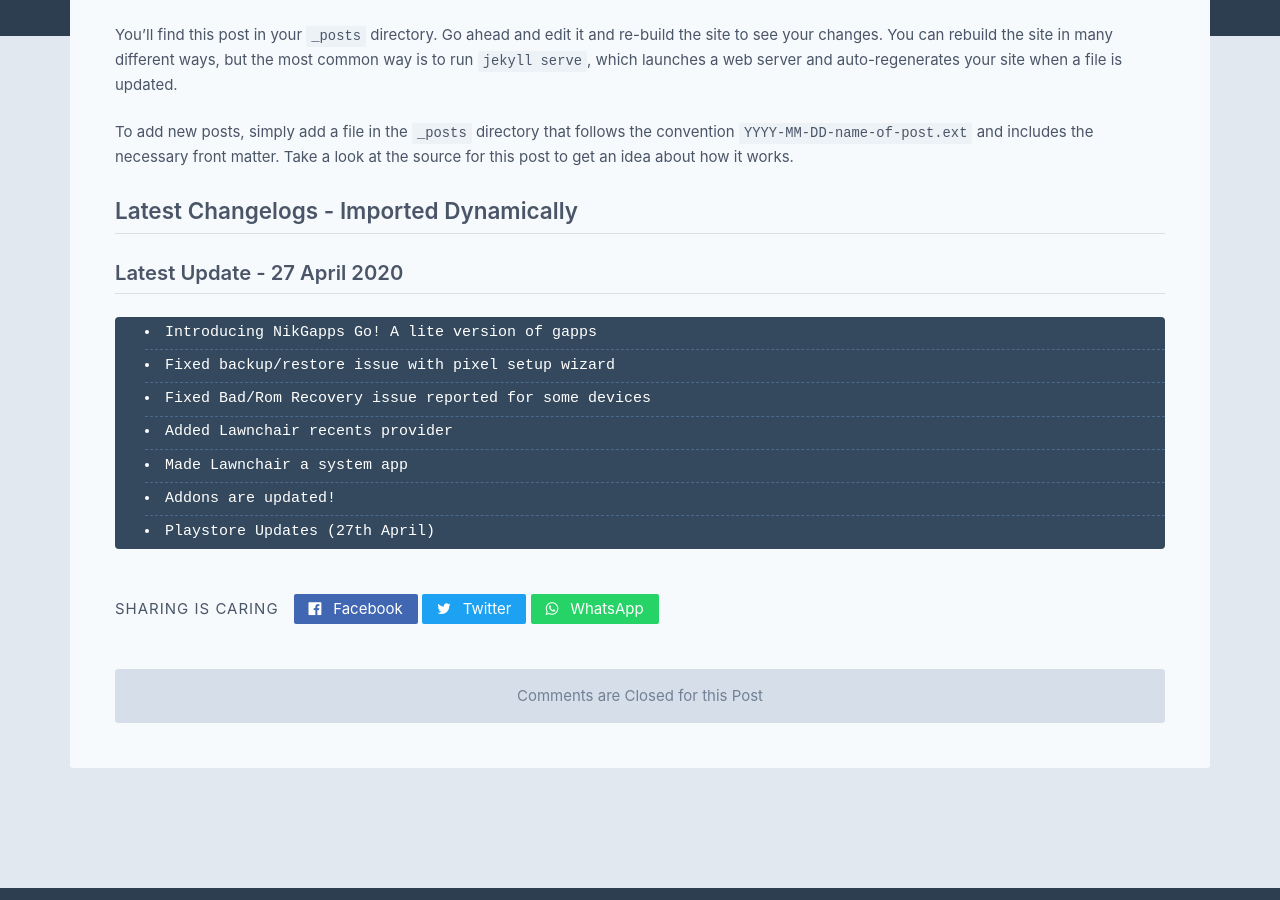
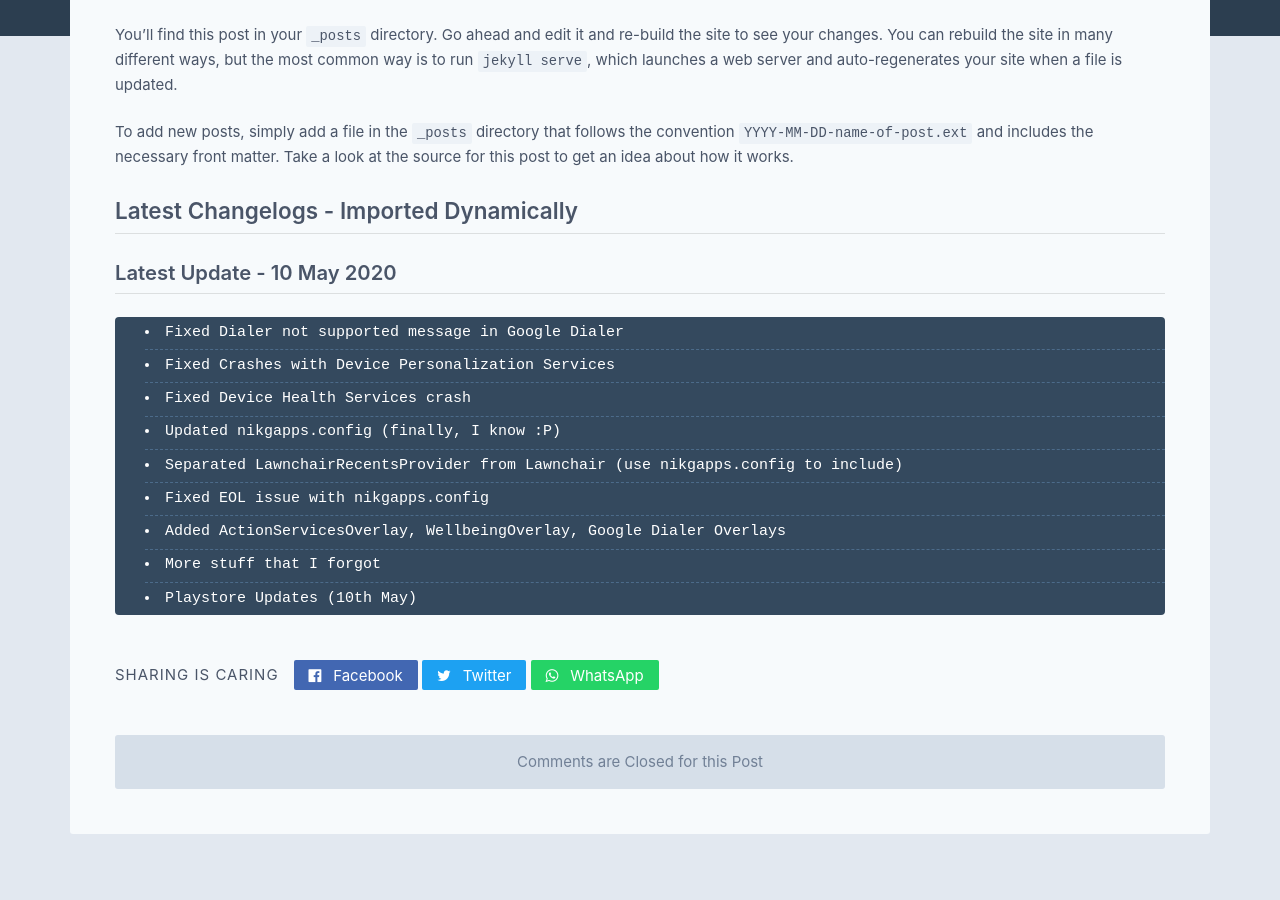
Before and after one commit to nikgapps/nikgapps.github.io, a Jekyll site: the page built from _posts/2019-12-30-An-old-blog-post-with-some-dummy-content-and-dynamic-content.md, in a window 1280 px wide and 900 px high, scrolled down 300 px. Built offline with Jekyll 4.4.1, drawn with Linux system fonts in a browser that asks for light colours; some web fonts are replaced; comment, search, counter and statistics services are not loaded.

Commit message:
10th May Release Changelog

```diff
--- a/_data/changelogs.yaml
+++ b/_data/changelogs.yaml
@@ -1,3 +1,14 @@
+- date: 10 May 2020
+  changes:
+      - item: Fixed Dialer not supported message in Google Dialer
+      - item: Fixed Crashes with Device Personalization Services
+      - item: Fixed Device Health Services crash
+      - item: Updated nikgapps.config (finally, I know :P)
+      - item: Separated LawnchairRecentsProvider from Lawnchair (use nikgapps.config to include)
+      - item: Fixed EOL issue with nikgapps.config
+      - item: Added ActionServicesOverlay, WellbeingOverlay, Google Dialer Overlays
+      - item: More stuff that I forgot
+      - item: Playstore Updates (10th May)
 - date: 27 April 2020
   changes:
       - item: Introducing NikGapps Go! A lite version of gapps
@@ -7,7 +18,6 @@
       - item: Made Lawnchair a system app
       - item: Addons are updated!
       - item: Playstore Updates (27th April)
-
 - date: 09 March 2020
   changes:
       - item: Included everything from the last experimental build.
--- a/faqs.html
+++ b/faqs.html
@@ -65,7 +65,7 @@ bClass: faqs
                         NikGapps.config is a configuration file which allows you to configure your installation the way
                         you
                         like.
-                        You can skip any Pacakge that you don't want to be part of your installation.
+                        You can skip any Package that you don't want to be part of your installation.
                     </li>
                     <li>
                         Nikgapps.config is placed in <code>/sdcard/NikGApps</code> folder
```
